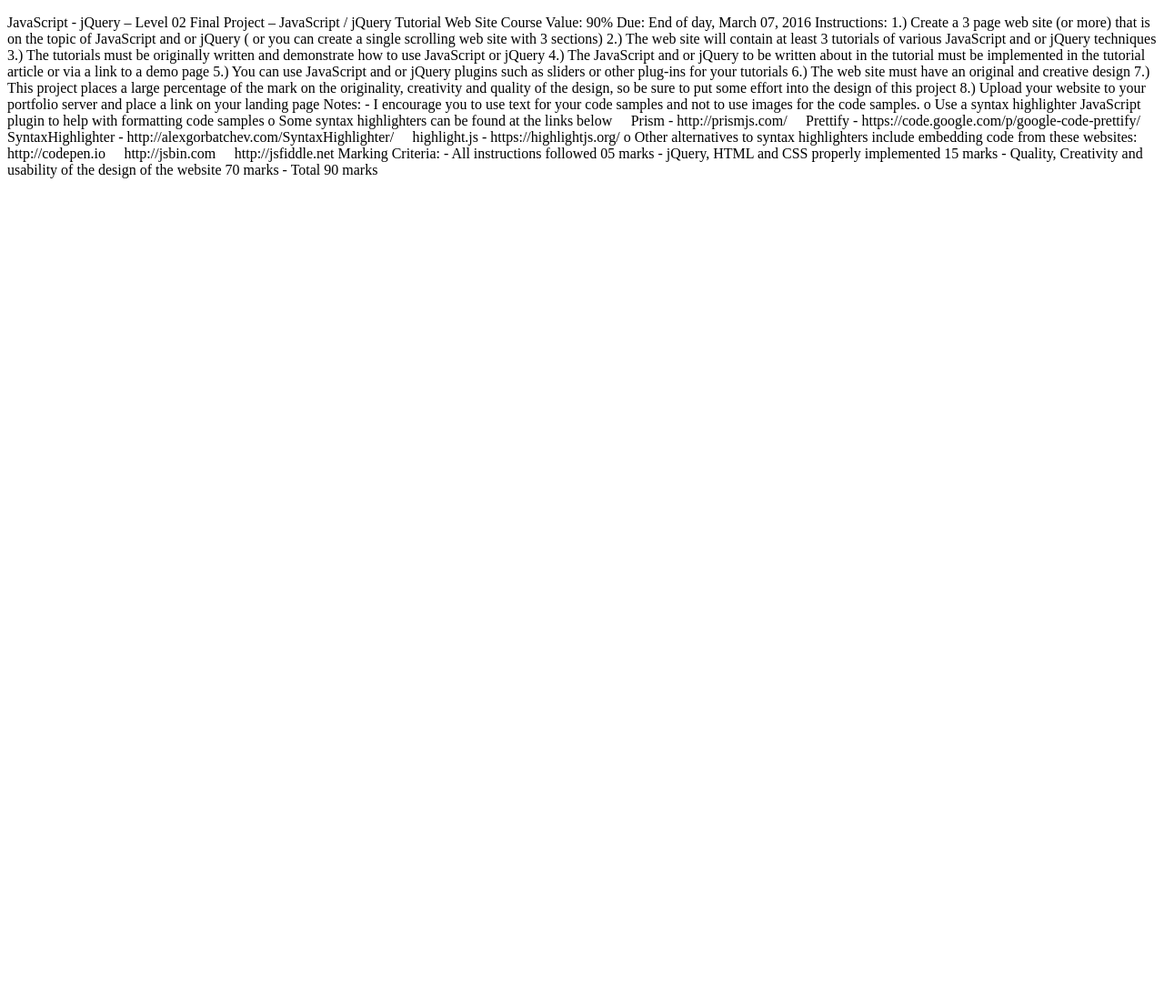
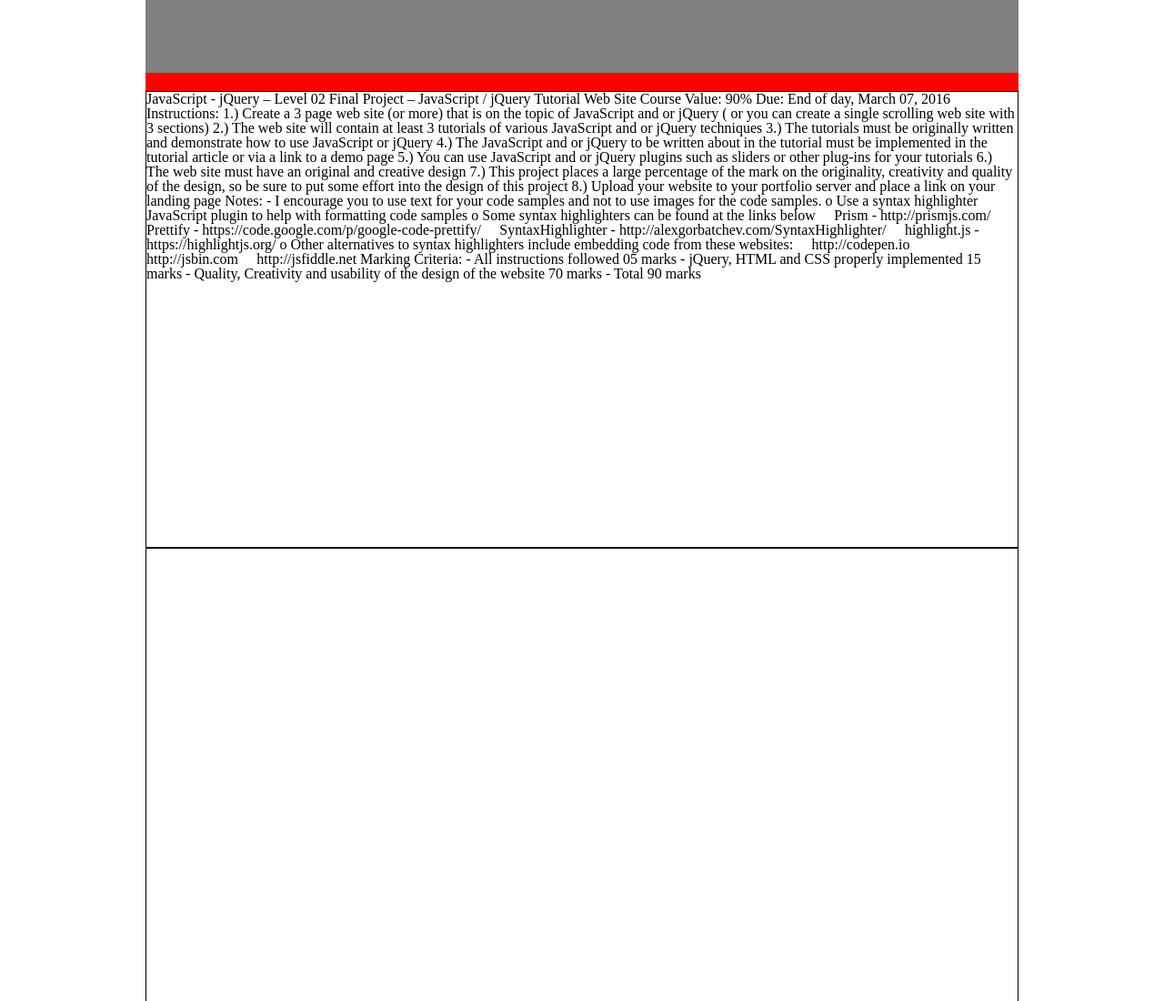
Before and after one commit to BradTough/java-tutor, a plain HTML site: page index.html in a window 1280 px wide. Shown: the top 1100 px of the page at 91% size. Before the commit the page ends 800 px from the top, so only its background shows below. Drawn offline with Linux system fonts and the light colour scheme.

Commit message:
added scrolling pages

```diff
--- a/index.html
+++ b/index.html
@@ -4,12 +4,14 @@
 <meta charset="utf-8">
 <title>title</title>
 <link rel="stylesheet" type="text/css" href="styles/styles.css">
-  <div id='navtop'></div>
-</head>
+ </head>
 <body>
-<header>
-</header>
-<main>
+	<div class='wrapper'>
+    <header>
+    	<div id='navtop'></div>
+    </header>
+    <main>
+    	<div class='page'>
 	<p>
 		JavaScript - jQuery – Level 02
 Final Project – JavaScript / jQuery Tutorial Web Site
@@ -42,6 +44,11 @@
 - Quality, Creativity and usability of the design of the website 70 marks
 - Total 90 marks
 	</p>
-</main>
+	</div>
+  <div class='page'></div>
+  <div class='page'></div>
+  <div class='page'></div>
+  </main>
+  </div>
 </body>
 </html>
--- a/styles/styles.css
+++ b/styles/styles.css
@@ -1,8 +1,90 @@
-/*  brad Tough */
 
-.navtop  {
-   background-color: gray;
+  /*  brad Tough */
+@charset "utf-8";
+/* CSS Document */
+
+/* CSS Reset */
+
+/* http://meyerweb.com/eric/tools/css/reset/
+   v2.0 | 20110126
+   License: none (public domain)
+*/
+
+/* Michael Whyte Edits
+
+Added "main" element to the reset
+
+*/
+
+html, body, div, span, applet, object, iframe,
+h1, h2, h3, h4, h5, h6, p, blockquote, pre,
+a, abbr, acronym, address, big, cite, code,
+del, dfn, em, img, ins, kbd, q, s, samp,
+small, strike, strong, sub, sup, tt, var,
+b, u, i, center,
+dl, dt, dd, ol, ul, li,
+fieldset, form, label, legend,
+table, caption, tbody, tfoot, thead, tr, th, td,
+article, aside, canvas, details, embed,
+figure, figcaption, footer, header, hgroup,
+main, menu, nav, output, ruby, section, summary,
+time, mark, audio, video {
+  margin: 0;
+  padding: 0;
+  border: 0;
+  font-size: 100%;
+  font: inherit;
+  vertical-align: baseline;
+}
+/* HTML5 display-role reset for older browsers */
+article, aside, details, figcaption, figure,
+footer, header, hgroup, main, menu, nav, section {
+  display: block;
+}
+body {
+  line-height: 1;
+}
+ol, ul {
+  list-style: none;
+}
+blockquote, q {
+  quotes: none;
+}
+blockquote:before, blockquote:after,
+q:before, q:after {
+  content: '';
+  content: none;
+}
+table {
+  border-collapse: collapse;
+  border-spacing: 0;
+}
+
+/* End CSS Reset */
+
+.wrapper {
    width: 960px;
-   height: 100px;
+  /* height: 100%; */
+   background-color: blue;
+   margin: 0 auto;
 
 }
+
+header {
+
+  width: 960px;
+  height: 100px;
+  background-color: red;
+}
+  #navtop  {
+   background-color: gray;
+    width: 960px;
+    height: 80px;
+   position: fixed;
+}
+.page {
+    background-color: white;
+    height: 500px;
+    border: 1px solid black;
+
+}
```
